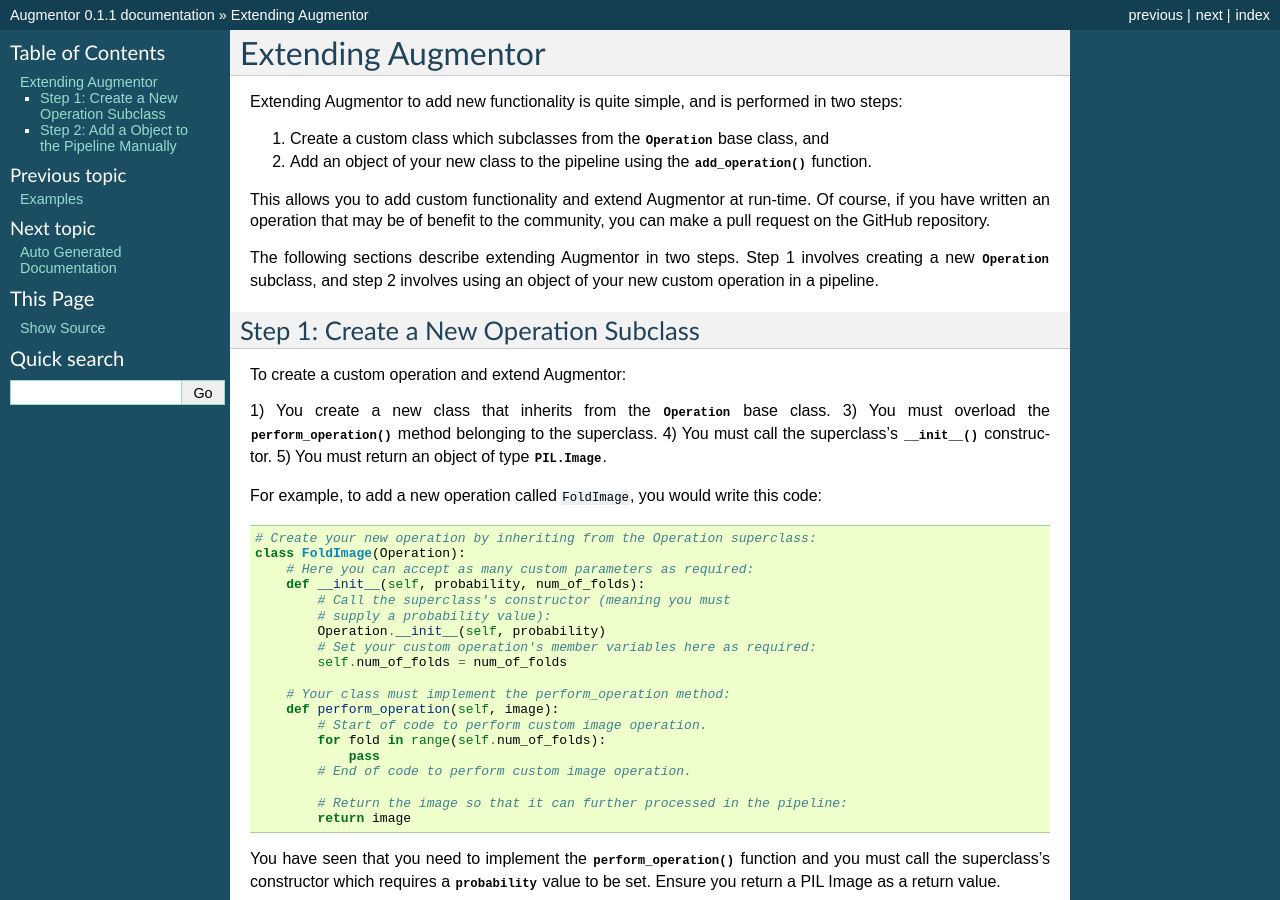
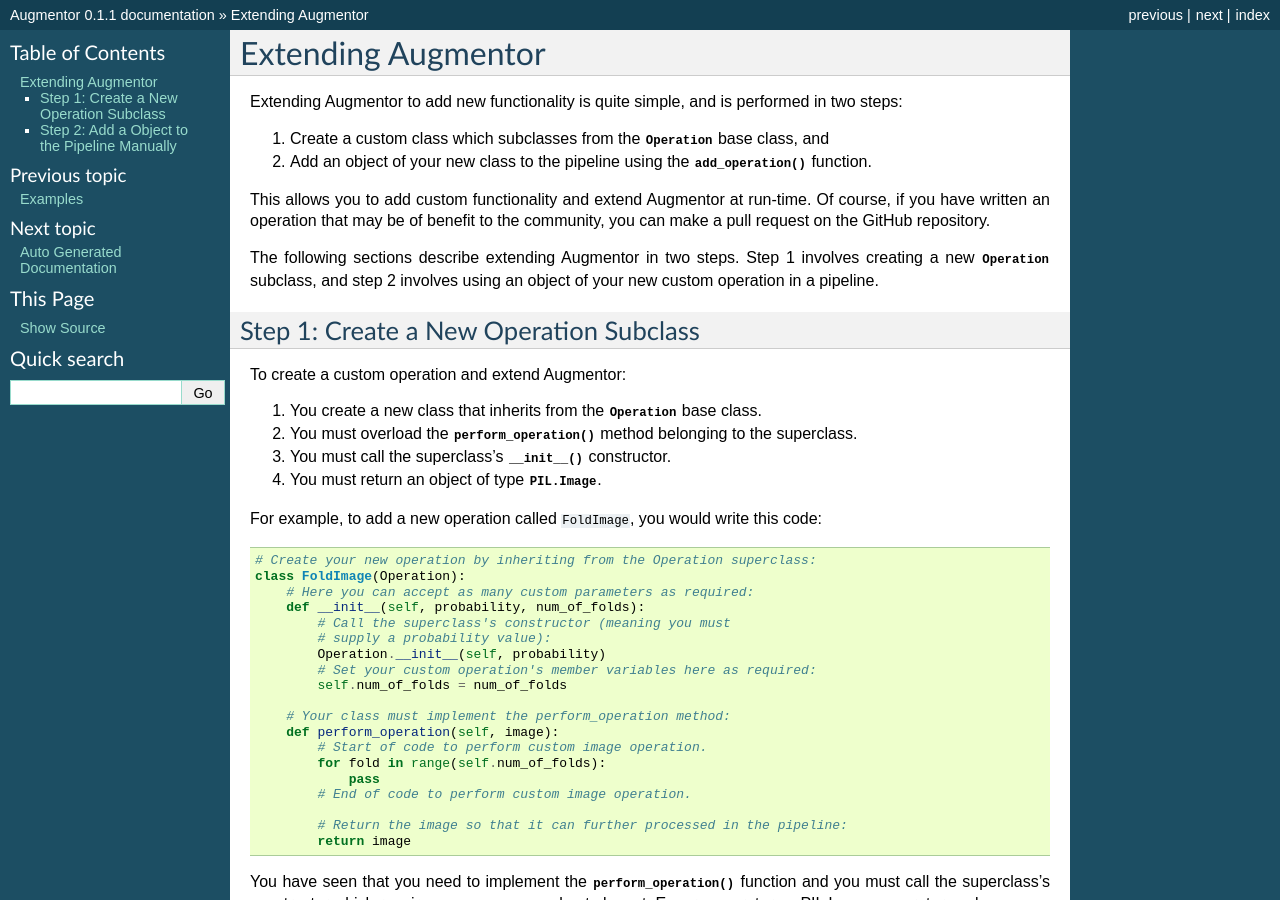
Before and after one commit to ChenXiao61/Img_augmentor, a Sphinx documentation site: the page built from docs/userguide/extend.rst, in a window 1280 px wide and 900 px high. Built offline with Sphinx 7.4.7, drawn with Linux system fonts in a browser that asks for light colours.

Commit message:
Userguide changes to Extend.rst

```diff
--- a/docs/userguide/extend.rst
+++ b/docs/userguide/extend.rst
@@ -16,9 +16,9 @@
 To create a custom operation and extend Augmentor:
 
 1) You create a new class that inherits from the :class:`.Operation` base class.
-3) You must overload the :func:`~Augmentor.Operations.Operation.perform_operation` method belonging to the superclass.
-4) You must call the superclass's :func:`__init__` constructor.
-5) You must return an object of type :class:`PIL.Image`.
+2) You must overload the :func:`~Augmentor.Operations.Operation.perform_operation` method belonging to the superclass.
+3) You must call the superclass's :func:`__init__` constructor.
+4) You must return an object of type :class:`PIL.Image`.
 
 For example, to add a new operation called ``FoldImage``, you would write this code:
 
```
